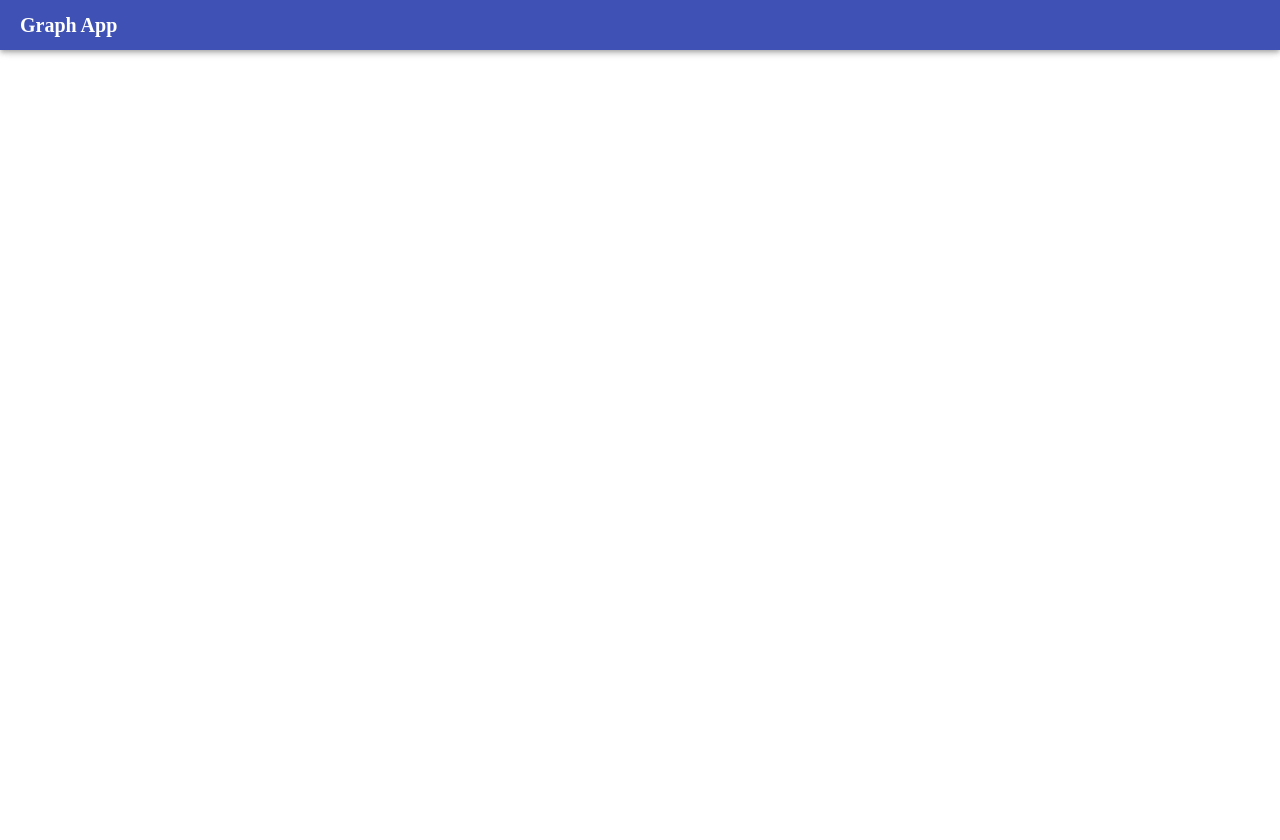
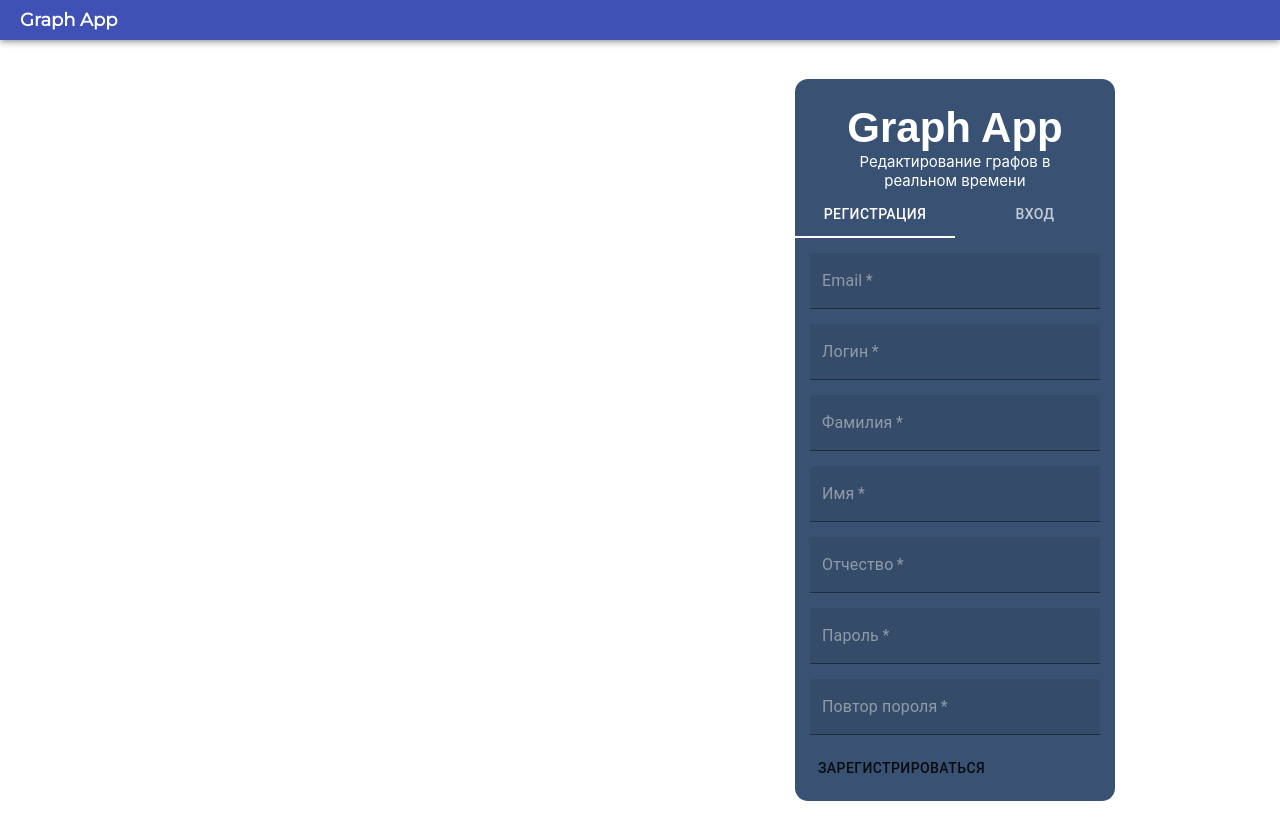
Before and after one commit to POWER-OF-YOUTH/graph-app-client, a React (Create React App) app: page / in a window 1280 px wide. Before the commit the page ends 800 px from the top, so only its background shows below. Built offline with nearby package versions, Linux system fonts and the light colour scheme.

Commit message:
Redesign of the main page. Add 'Montserrat' font

```diff
--- a/public/index.html
+++ b/public/index.html
@@ -11,6 +11,10 @@
     />
     <link rel="manifest" href="%PUBLIC_URL%/manifest.json" />
     <title>Graph App</title>
+
+    <!-- Fonts -->
+    <link rel="preconnect" href="https://fonts.gstatic.com">
+    <link href="https://fonts.googleapis.com/css2?family=Montserrat&display=swap" rel="stylesheet">
   </head>
   <body>
     <noscript>You need to enable JavaScript to run this app.</noscript>
--- a/src/components/RegisterLoginForm.js
+++ b/src/components/RegisterLoginForm.js
@@ -1,18 +1,115 @@
+import React from 'react';
+
+import TextField from '@material-ui/core/TextField';
+import Tabs from '@material-ui/core/Tabs';
+import Tab from '@material-ui/core/Tab';
+import Button from '@material-ui/core/Button';
+
 import { makeStyles } from '@material-ui/core/styles';
+import { withStyles } from '@material-ui/core/styles';
+
+import TabPanel from "./TabPanel";
+
+const ActionTabs = withStyles({
+    root: {
+        color: "white"
+    },
+    indicator: {
+        backgroundColor: "white"
+    },
+})(Tabs);
+
+const StyledTextField = withStyles({
+    root: {
+        width: "100%",
+        marginBottom: "15px",
+        '& .MuiInputBase-root': {
+        },
+        '& .MuiFormLabel-root': {
+            color: "#919BA6"
+        },
+        '& .MuiFormLabel-root.Mui-focused': {
+            color: "white"
+        },
+        '& .MuiInputBase-input': {
+            color: "white"
+        }
+      }
+})(TextField);
 
 const useStyles = makeStyles((theme) => ({
     container: {
-        backgroundColor: "black"
-    }
+        width: "290px", // 290px
+        display: "flex",
+        flexDirection: "column",
+        alignItems: "center",
+        justifyContent: "center",
+        backgroundColor: "#395273",
+        padding: "15px",
+        borderRadius: "13px"
+    },
+    logo: {
+        width: "220px",
+        textAlign: "center",
+        color: "white",
+    },
+    logoName: {
+        margin: "0",
+        marginTop: "10px",
+        fontFamily: "Monteserrat, sans-serif",
+        fontWeight: "bold",
+        fontSize: "42px"
+    },
+    logoCaption: {
+        margin: "0",
+        fontSize: "15px"
+    },
+    panel: {
+        paddingTop: "15px"
+    },
+    field: {
+
+
+    },
 }));
 
-function RegisterLoginForm() {
+function RegisterLoginForm(props) {
     const classes = useStyles();
 
+    const [value, setValue] = React.useState(0);
+
+    const handleChange = (event, newValue) => {
+        setValue(newValue);
+    };
+
     return (
-        <>
-            <div className={classes.container}></div>
-        </>
+        <div className={props.className}>
+            <div className={classes.container}>
+                <div className={classes.logo}>
+                    <p className={classes.logoName}>Graph App</p>
+                    <p className={classes.logoCaption}>Редактирование графов в реальном времени</p>
+                </div>
+                <ActionTabs value={value} onChange={handleChange} className={classes.actionTabs} fixed>
+                    <Tab label="Регистрация" />
+                    <Tab label="Вход" />
+                </ActionTabs>
+                <TabPanel value={value} index={0} className={classes.panel}>
+                    <StyledTextField className={classes.field} variant="filled" type="text" label="Email" required />
+                    <StyledTextField className={classes.field} variant="filled" type="text" label="Логин" required />
+                    <StyledTextField className={classes.field} variant="filled" type="text" label="Фамилия" required />
+                    <StyledTextField className={classes.field} variant="filled" type="text" label="Имя" required />
+                    <StyledTextField className={classes.field} variant="filled" type="text" label="Отчество" required />
+                    <StyledTextField className={classes.field} variant="filled" type="password" label="Пароль" required />
+                    <StyledTextField className={classes.field} variant="filled" type="password" label="Повтор пороля" required />
+                    <Button>Зарегистрироваться</Button>
+                </TabPanel>
+                <TabPanel value={value} index={1}>
+                    <StyledTextField className={classes.field} variant="filled" type="text" label="Логин" required />
+                    <StyledTextField className={classes.field} variant="filled" type="password" label="Пароль" required />
+                    <Button>Войти</Button>
+                </TabPanel>
+            </div>
+        </div>
     )
 }
 
--- a/src/components/TabPanel.js
+++ b/src/components/TabPanel.js
@@ -7,6 +7,7 @@ function TabPanel(props) {
 
     return (
     <div
+        className={props.className}
         role="tabpanel"
         hidden={value !== index}
         id={`simple-tabpanel-${index}`}
@@ -14,7 +15,7 @@ function TabPanel(props) {
         {...other}
     >
         {value === index && (
-        <Box p={3}>
+        <Box p={3} style={{padding: "0px"}}>
             <Typography>{children}</Typography>
         </Box>
         )}
--- a/src/index.css
+++ b/src/index.css
@@ -1,9 +1,8 @@
 body {
   margin: 0;
   font-family: -apple-system, BlinkMacSystemFont, 'Segoe UI', 'Roboto', 'Oxygen',
-    'Ubuntu', 'Cantarell', 'Fira Sans', 'Droid Sans', 'Helvetica Neue', 'Montserrat',
+    'Ubuntu', 'Cantarell', 'Fira Sans', 'Droid Sans', 'Helvetica Neue',
     sans-serif;
-  src: local('Montserrat'), url(./fonts/Montserrat/Montserrat-Regular.ttf) format('truetype');
   -webkit-font-smoothing: antialiased;
   -moz-osx-font-smoothing: grayscale;
 }
--- a/src/pages/MainPage.js
+++ b/src/pages/MainPage.js
@@ -7,23 +7,32 @@ import RegisterLoginForm from '../components/RegisterLoginForm';
 
 const useStyles = makeStyles((theme) => ({
     root: {
-        paddingTop: "50px"
+        paddingTop: "40px"
     },
     appBar: {
-        height: "50px"
-    },
-    content: {
-        padding: theme.spacing(3),
+        height: "40px"
     },
     logo: {
         textDecoration: "none",
-        fontFamily: "Montserrat, serif",
-        fontSize: "15pt",
+        fontFamily: "Montserrat, sans-serif",
+        fontSize: "18px",
         fontWeight: "bold",
         color: "white",
         marginTop: "auto",
         marginBottom: "auto",
         marginLeft: "20px"
+    },
+    content: {
+        display: "grid",
+        gridTemplateColumns: "150px 1fr 350px 150px",
+        gridTemplateAreas: "'a b c d'",
+        justifyContent: "center",
+        alignContent: "center",
+        height: "100vh"
+    },
+    form: {
+        gridArea: "c",
+        margin: "0 auto"
     }
 }));
 
@@ -37,8 +46,8 @@ function MainPage() {
                     <a href="/" className={classes.logo}>Graph App</a>
                 </AppBar>
             </header>
-            <main>
-                <RegisterLoginForm />
+            <main className={classes.content}>
+                <RegisterLoginForm className={classes.form} />
             </main>
         </div>
     );
```
